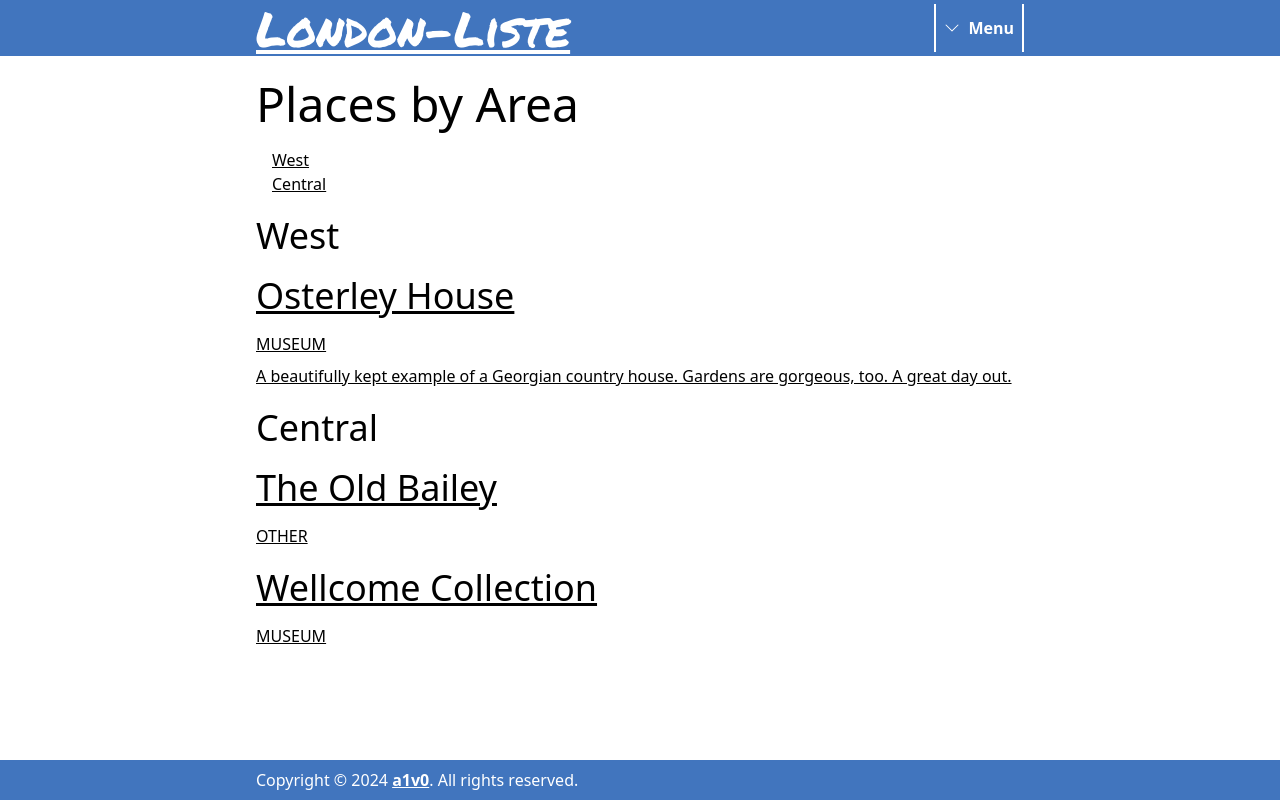
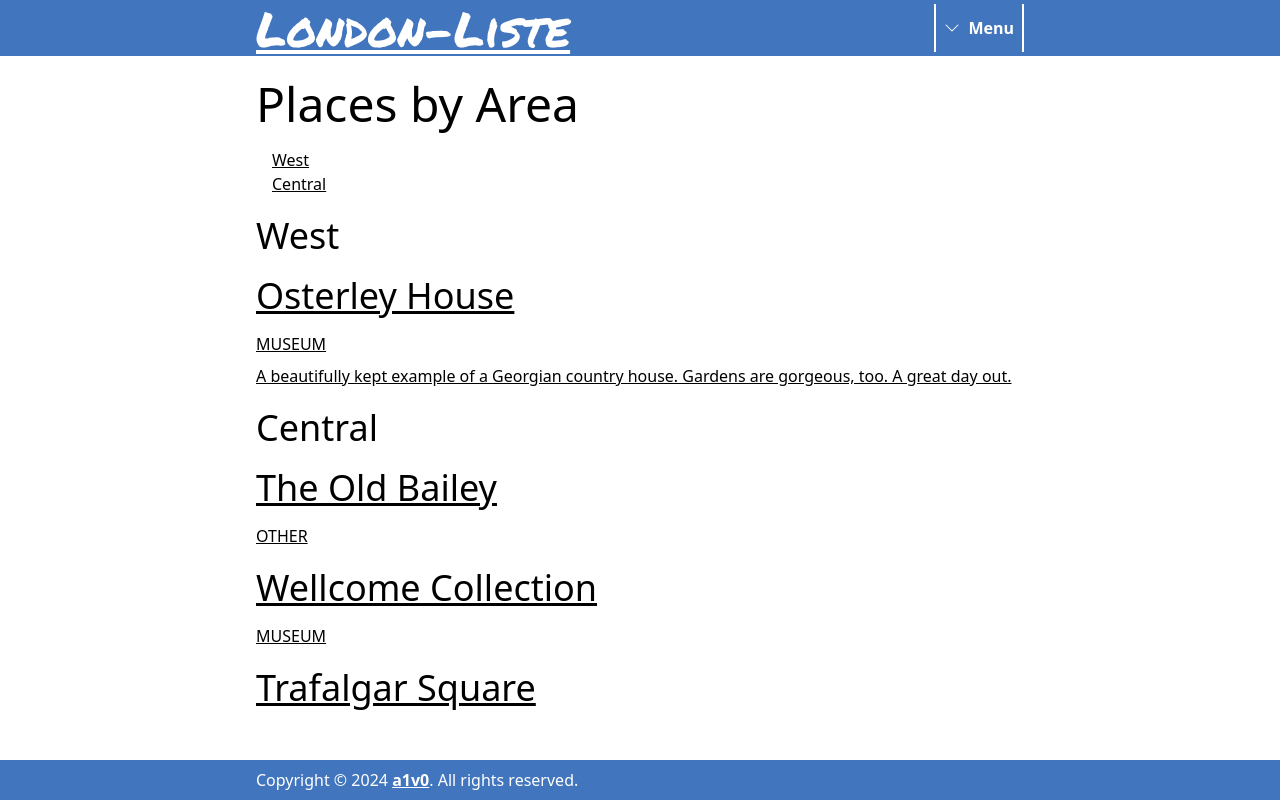
Before and after one commit to a1v0/london-liste, a Next.js app: page /areas in a window 1280 px wide. Built offline with nearby package versions, Linux system fonts and the light colour scheme; a web font is replaced by a local one.

Commit message:
Add Trafalgar Square

```diff
--- a/app/places.js
+++ b/app/places.js
@@ -69,16 +69,13 @@ exports.places = [
 		website: "https://wellcomecollection.org/",
 	},
 	{
-		slug: "", // leave this blank
-		name: "",
-		keyFacts: [
-			"",
-			"", // add more or delete as necessary
-		],
+		slug: "trafalgar-square", // leave this blank
+		name: "Trafalgar Square",
+		keyFacts: ["Can you find the measurement scales on the square?"],
 		description: "",
 		type: "", // see list of approved types above. Let a1v0 know if you need to add another type.
-		cost: "",
-		location: "", // "[region] - [area]" or "[region] - [Tube stop]". For examples, see above.
+		cost: "free",
+		location: "Central - Leicester Square", // "[region] - [area]" or "[region] - [Tube stop]". For examples, see above.
 		website: "",
 	},
 	{
@@ -433,7 +430,6 @@ exports.places = [
 		website: "",
 	},
 
-	// Wellcome Trust Museum
 	// Trafalgar Square
 	// Camden Town, walk from King's Cross along canal
 	// Cartoon Museum (next to the British Museum. Free for under-18s)
```
